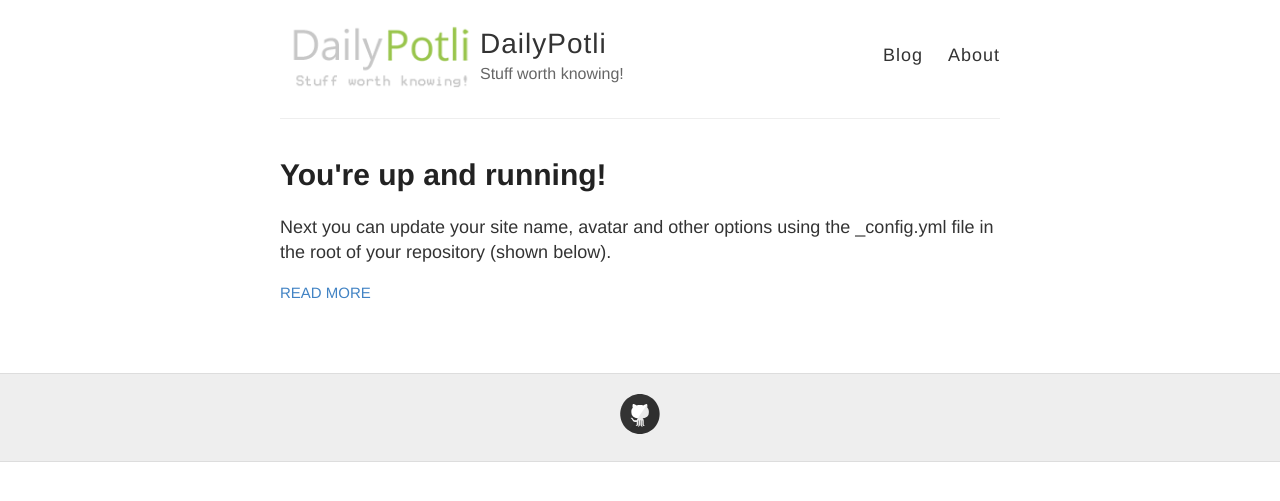
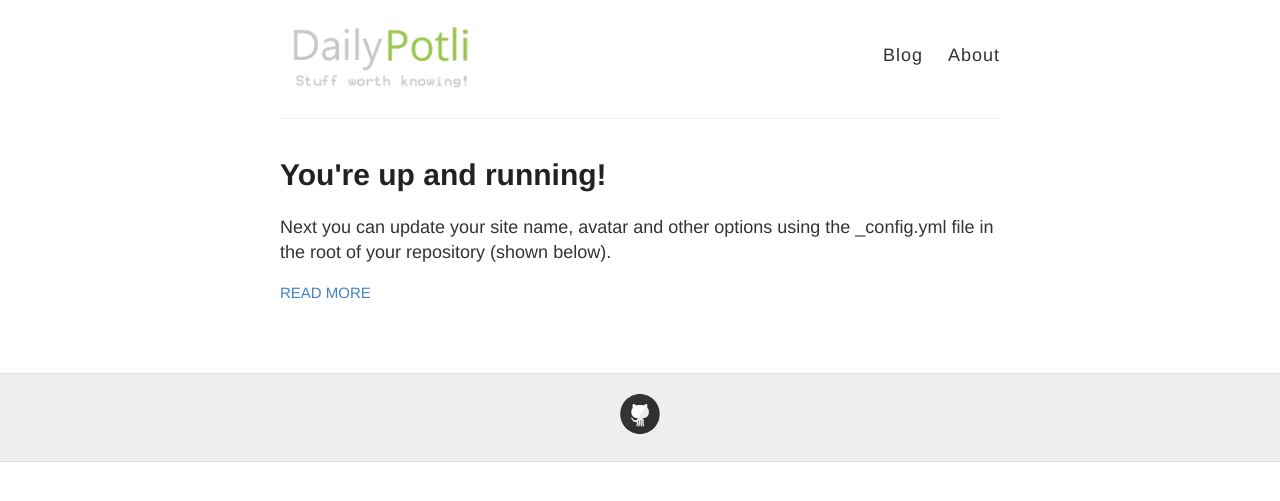
Before and after one commit to dailypotli/dailypotli.github.io, a Jekyll site: the page built from index.html, in a window 1280 px wide. Shown: the top 501 px of the page. Built offline with Jekyll 4.4.1, drawn with Linux system fonts in a browser that asks for light colours.

Commit message:
Removing Unnecessary Title and shit

```diff
--- a/_layouts/default.html
+++ b/_layouts/default.html
@@ -18,12 +18,6 @@
       <div class="container">
         <header class="masthead clearfix">
           <a href="{{ site.baseurl }}/" class="site-avatar"><img src="{{ site.avatar }}" /></a>
-
-          <div class="site-info">
-            <h1 class="site-name"><a href="{{ site.baseurl }}/">{{ site.name }}</a></h1>
-            <p class="site-description">{{ site.description }}</p>
-          </div>
-
           <nav>
             <a href="{{ site.baseurl }}/">Blog</a>
             <a href="{{ site.baseurl }}/about">About</a>
```
